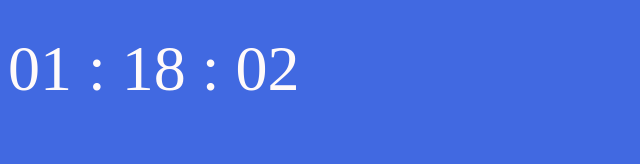
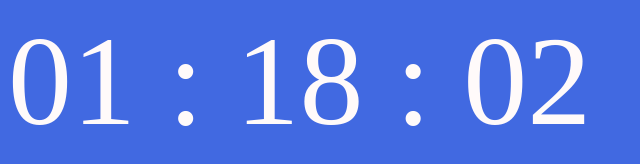
Before and after one commit to r-yotsuba/simple-clock-app, a plain HTML site: page index.html in a window 1280 px wide. Shown: the whole page, without its empty margins (0-640 px from the left). Drawn offline with Linux system fonts and the light colour scheme.

Commit message:
[fix] fit clock-string to window-size

```diff
--- a/index.html
+++ b/index.html
@@ -3,9 +3,10 @@
 
     <head>
         <meta charset="utf-8">
-    　　<title>Simple Clock</title>
+        <meta name="viewport" content="width=device-width, initial-scale=1">
+        <title>Simple Clock</title>
 
-        <link rel="stylesheet" href="styles/style.css?ver1">
+        <link rel="stylesheet" href="styles/style.css?20200813ver2">
     </head>
 
     <body>
--- a/styles/style.css
+++ b/styles/style.css
@@ -1,3 +1,15 @@
+/* 最小フォントサイズ : 16px */
+html {
+    font-size: 16px;
+}
+
+@media (min-width: 1280px) {
+    /* 変化前のfont-size*2にする */
+    html {
+      font-size: 2em;
+    }
+}
+
 body {
     color: snow;
     background: #4169e1;
```
